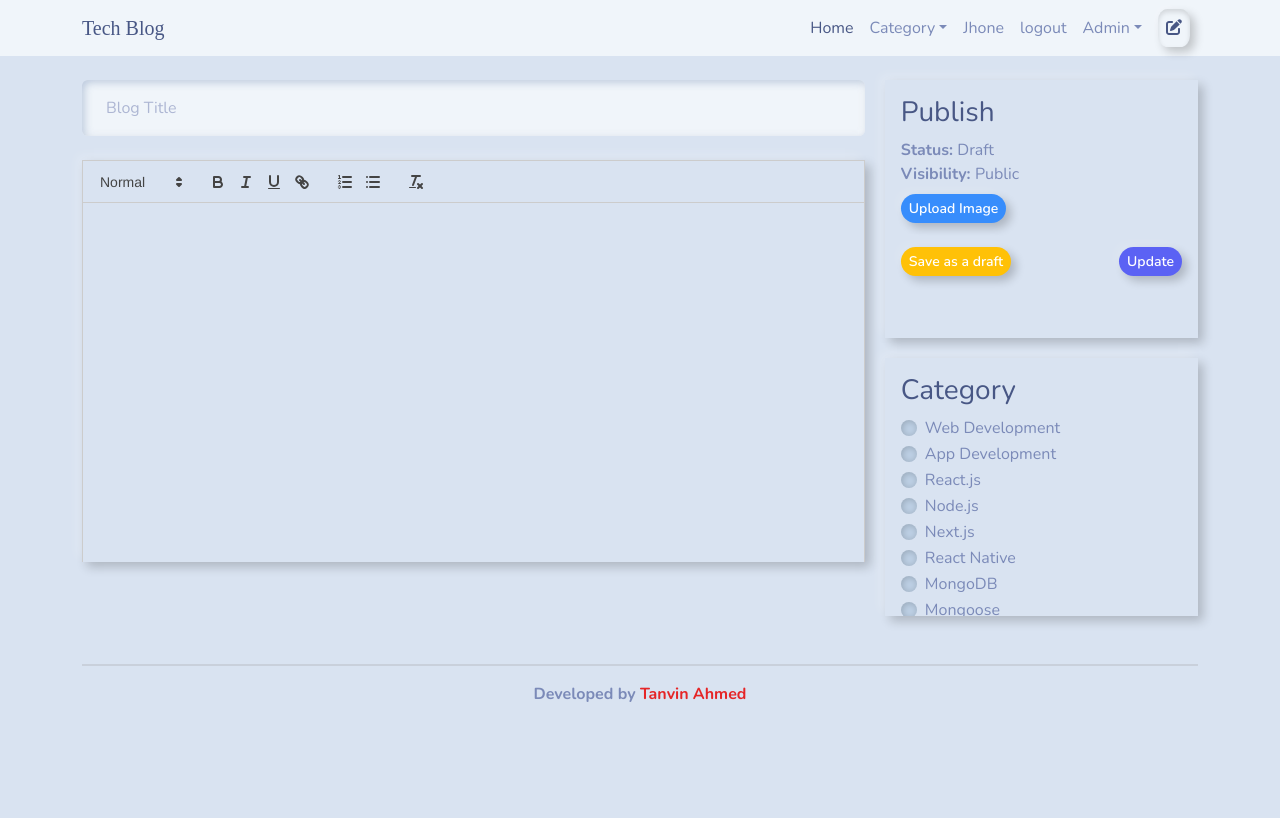
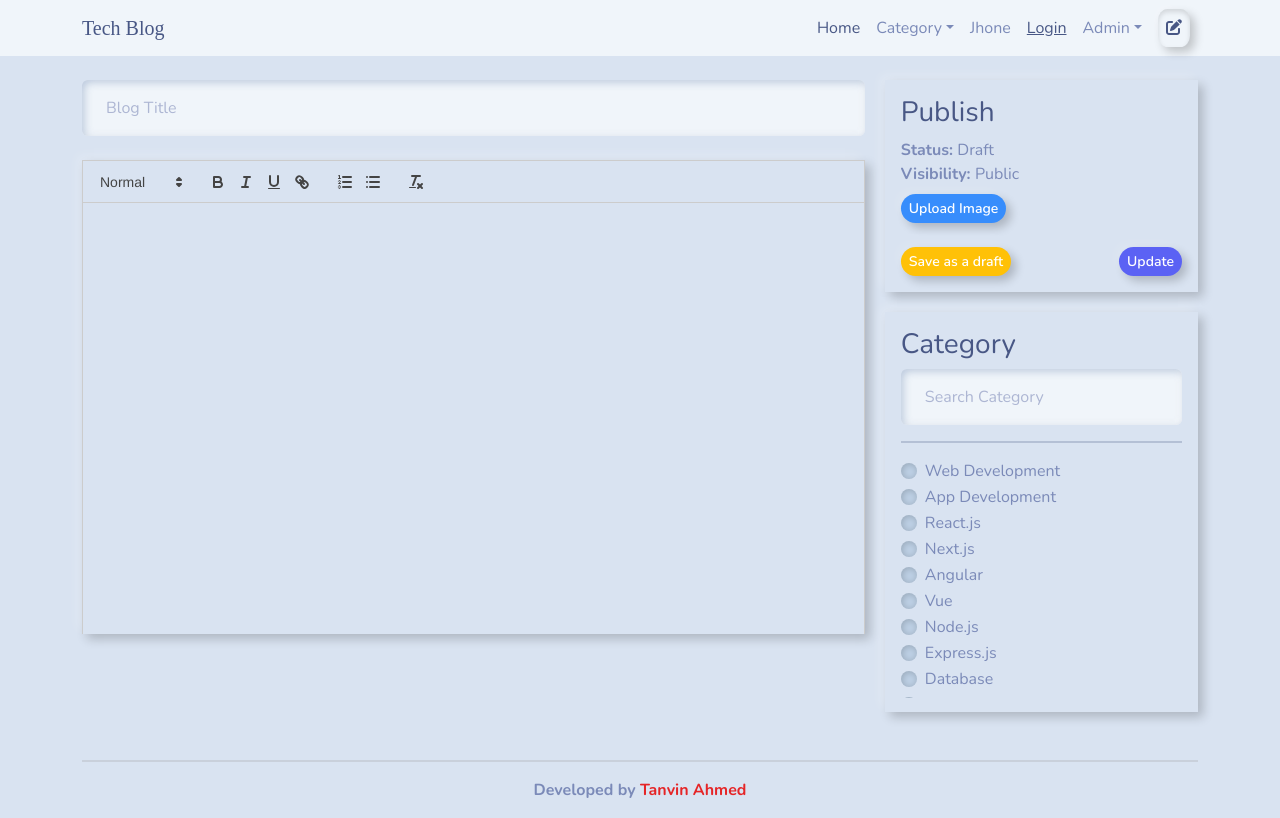
Before and after one commit to Tanvin-Ahmed/technote-blog-client, a React (Create React App) app: page /write in a window 1280 px wide. Built offline with nearby package versions, Linux system fonts and the light colour scheme; a web font is replaced by a local one.

Commit message:
add custom alert

```diff
--- a/package.json
+++ b/package.json
@@ -10,7 +10,7 @@
     "@testing-library/jest-dom": "^5.16.5",
     "@testing-library/react": "^13.4.0",
     "@testing-library/user-event": "^13.5.0",
-    "axios": "^1.1.3",
+    "axios": "^1.2.2",
     "jwt-decode": "^3.1.2",
     "react": "^18.2.0",
     "react-bootstrap": "^2.6.0",
--- /dev/null
+++ b/src/apis/axiosInstance.js
@@ -0,0 +1,23 @@
+import axios from "axios";
+import { getDataFromLS } from "../utils/localStorage";
+
+const instance = axios.create({
+  baseURL: "http://localhost:4000/api/",
+});
+
+instance.interceptors.request.use(
+  (config) => {
+    const token = getDataFromLS("tech-note-user");
+
+    if (token) {
+      config.headers["Authorization"] = "Bearer " + token;
+    }
+
+    return config;
+  },
+  (error) => {
+    return Promise.reject(error);
+  }
+);
+
+export const axiosInstance = instance;
--- /dev/null
+++ b/src/apis/user.js
@@ -0,0 +1,27 @@
+import { axiosInstance } from "./axiosInstance";
+
+export const register = async (info) => {
+  try {
+    const user = await axiosInstance.post("/users/register", info);
+
+    return { user, errorMessage: null };
+  } catch (error) {
+    return {
+      errorMessage: error.response.data.message,
+      user: null,
+    };
+  }
+};
+
+export const login = async (info) => {
+  try {
+    const user = await axiosInstance.post("/users/login", info);
+
+    return { user, errorMessage: null };
+  } catch (error) {
+    return {
+      errorMessage: error.response.data.message,
+      user: null,
+    };
+  }
+};
--- /dev/null
+++ b/src/components/shared/customAlert/CustomAlert.jsx
@@ -0,0 +1,32 @@
+import React from "react";
+import { Alert } from "react-bootstrap";
+
+const status = {
+  warning: "Warning",
+  success: "Success",
+  danger: "Danger",
+  info: "Information",
+};
+
+const CustomAlert = ({ variant, message, setState }) => {
+  return (
+    <Alert variant={variant} className="mt-3">
+      <div className="d-flex justify-content-between align-items-center">
+        <span>
+          <h4>
+            <strong>{status[variant]}!</strong>
+          </h4>
+          {message}
+        </span>
+        <button
+          type="button"
+          className="btn-close"
+          data-bs-dismiss="alert"
+          onClick={() => setState(null)}
+        ></button>
+      </div>
+    </Alert>
+  );
+};
+
+export default CustomAlert;
--- a/src/components/shared/header/Header.jsx
+++ b/src/components/shared/header/Header.jsx
@@ -1,5 +1,5 @@
+import { faPenToSquare } from "@fortawesome/free-solid-svg-icons";
 import { FontAwesomeIcon } from "@fortawesome/react-fontawesome";
-import { faPenToSquare } from "@fortawesome/free-solid-svg-icons";
 import React from "react";
 import { Container, Nav, Navbar, NavDropdown } from "react-bootstrap";
 import { Link } from "react-router-dom";
@@ -66,7 +66,9 @@ const Header = () => {
               </NavDropdown.Item>
             </NavDropdown>
             <Nav.Link>Jhone</Nav.Link>
-            <Nav.Link>logout</Nav.Link>
+            <Nav.Link>
+              <Link to={"/login"}>Login</Link>
+            </Nav.Link>
             <NavDropdown title="Admin" id="basic-nav-dropdown">
               <NavDropdown.Item>
                 <Link
--- a/src/pages/auth/Register.jsx
+++ b/src/pages/auth/Register.jsx
@@ -1,25 +1,65 @@
-import React from "react";
-import { Alert, Button, Container, Form } from "react-bootstrap";
+import React, { useState } from "react";
+import { Button, Container, Form } from "react-bootstrap";
 import { Link } from "react-router-dom";
+import { register } from "../../apis/user";
+import CustomAlert from "../../components/shared/customAlert/CustomAlert";
 import "./login.scss";
 
 const Register = () => {
+  const [userInfo, setUserInfo] = useState({
+    username: "",
+    password: "",
+    email: "",
+  });
+
+  const [error, setError] = useState(null);
+  const [success, setSuccess] = useState(null);
+  const [loading, setLoading] = useState(false);
+
+  const handleChange = (e) => {
+    setUserInfo((prev) => ({ ...prev, [e.target.name]: e.target.value }));
+  };
+
+  const handleSubmit = async (e) => {
+    e.preventDefault();
+    setLoading(true);
+
+    const { user, errorMessage } = await register(userInfo);
+    setError(errorMessage);
+    setSuccess(user);
+    setLoading(false);
+  };
+
   return (
     <Container>
       <div className="form-container">
         <div className="card p-4 main">
-          <Form>
+          <Form onSubmit={handleSubmit}>
             <Form.Group>
               <Form.Label for="exampleInputEmail1" class="form-label mt-4">
                 User name
               </Form.Label>
-              <Form.Control type="text" placeholder="Enter name" required />
+              <Form.Control
+                type="text"
+                placeholder="Enter name"
+                name="username"
+                onChange={handleChange}
+                value={userInfo.username}
+                required
+              />
             </Form.Group>
             <Form.Group>
               <Form.Label for="exampleInputEmail1" class="form-label mt-4">
                 Email address
               </Form.Label>
-              <Form.Control type="email" placeholder="Enter email" required />
+              <Form.Control
+                type="email"
+                placeholder="Enter email"
+                name="email"
+                onChange={handleChange}
+                value={userInfo.email}
+                required
+              />
             </Form.Group>
             <Form.Group>
               <Form.Label for="exampleInputEmail1" class="form-label mt-4">
@@ -28,6 +68,9 @@ const Register = () => {
               <Form.Control
                 type="password"
                 placeholder="Enter password"
+                name="password"
+                onChange={handleChange}
+                value={userInfo.password}
                 required
               />
             </Form.Group>
@@ -36,18 +79,20 @@ const Register = () => {
                 Register
               </Button>
             </div>
-            <Alert variant="danger" className="mt-3">
-              <div className="d-flex justify-content-between align-items-center">
-                <span>
-                  <strong>Error!</strong> and try submitting again.
-                </span>
-                <button
-                  type="button"
-                  className="btn-close"
-                  data-bs-dismiss="alert"
-                ></button>
-              </div>
-            </Alert>
+            {error && (
+              <CustomAlert
+                variant={"danger"}
+                message={error}
+                setState={setError}
+              />
+            )}
+            {success && (
+              <CustomAlert
+                variant={"success"}
+                message={success}
+                setState={setSuccess}
+              />
+            )}
             <small>
               Don you have an account? <Link to="/login">Login</Link>
             </small>
--- a/src/pages/write/Write.jsx
+++ b/src/pages/write/Write.jsx
@@ -4,10 +4,32 @@ import ReactQuill from "react-quill";
 import "react-quill/dist/quill.snow.css";
 import { Button, Form } from "react-bootstrap";
 
+const categories = [
+  "Web Development",
+  "App Development",
+  "React.js",
+  "Next.js",
+  "Angular",
+  "Vue",
+  "Node.js",
+  "Express.js",
+  "Database",
+  "Electronics",
+  "Artificial Intelligence",
+  "Mechine Learning",
+  "Data Mining",
+  "DataStructures  & Algorithm",
+  "Cloud Computing",
+  "Technology",
+];
+
 const Write = () => {
-  const [value, setValue] = useState("");
+  const [text, setText] = useState("");
+  const [selectedCategory, setSelectedCategory] = useState("");
 
-  console.log(value);
+  const handleSelectCategory = (e) => {
+    setSelectedCategory(e.target.value);
+  };
 
   return (
     <section className="section-height pt-4 d-flex write">
@@ -17,8 +39,8 @@ const Write = () => {
           <ReactQuill
             className="h-100"
             theme="snow"
-            value={value}
-            onChange={setValue}
+            value={text}
+            onChange={setText}
           />
         </div>
       </div>
@@ -53,14 +75,20 @@ const Write = () => {
         </div>
         <div className="item border-shadow p-3 category-container">
           <h3>Category</h3>
-          <Form.Check type={"radio"} label={"Web Development"} />
-          <Form.Check type={"radio"} label={"App Development"} />
-          <Form.Check type={"radio"} label={"React.js"} />
-          <Form.Check type={"radio"} label={"Node.js"} />
-          <Form.Check type={"radio"} label={"Next.js"} />
-          <Form.Check type={"radio"} label={"React Native"} />
-          <Form.Check type={"radio"} label={"MongoDB"} />
-          <Form.Check type={"radio"} label={"Mongoose"} />
+          <Form.Control type="text" placeholder="Search Category" />
+          <hr />
+          <div className="categories">
+            {categories.map((category, index) => (
+              <Form.Check
+                key={index}
+                type={"radio"}
+                value={category}
+                label={category}
+                checked={selectedCategory === category}
+                onChange={handleSelectCategory}
+              />
+            ))}
+          </div>
         </div>
       </div>
     </section>
--- a/src/pages/write/write.scss
+++ b/src/pages/write/write.scss
@@ -12,13 +12,18 @@
     flex: 2;
     gap: 20px;
 
-    .item {
-      flex: 1;
-    }
+    .category-container {
+      height: 400px;
+      overflow: hidden;
 
-    .category-container {
-      overflow-y: auto;
-      overflow-x: hidden;
+      hr {
+        border: 1px solid #485785;
+      }
+
+      .categories {
+        height: 65%;
+        overflow-y: auto;
+      }
     }
   }
 }
--- /dev/null
+++ b/src/utils/localStorage.js
@@ -0,0 +1,16 @@
+export const setDataInLS = (data, key) => {
+  localStorage.setItem(key, JSON.stringify(data));
+};
+
+export const getDataFromLS = (key) => {
+  const str = localStorage.getItem(key);
+
+  if (str) {
+    return JSON.parse(str);
+  }
+  return null;
+};
+
+export const removeDataFromLS = (key) => {
+  localStorage.removeItem(key);
+};
```
Also changed, not shown: src/apis/blog.js (added), 1 other file (tests, documents, lock files or other folders).
